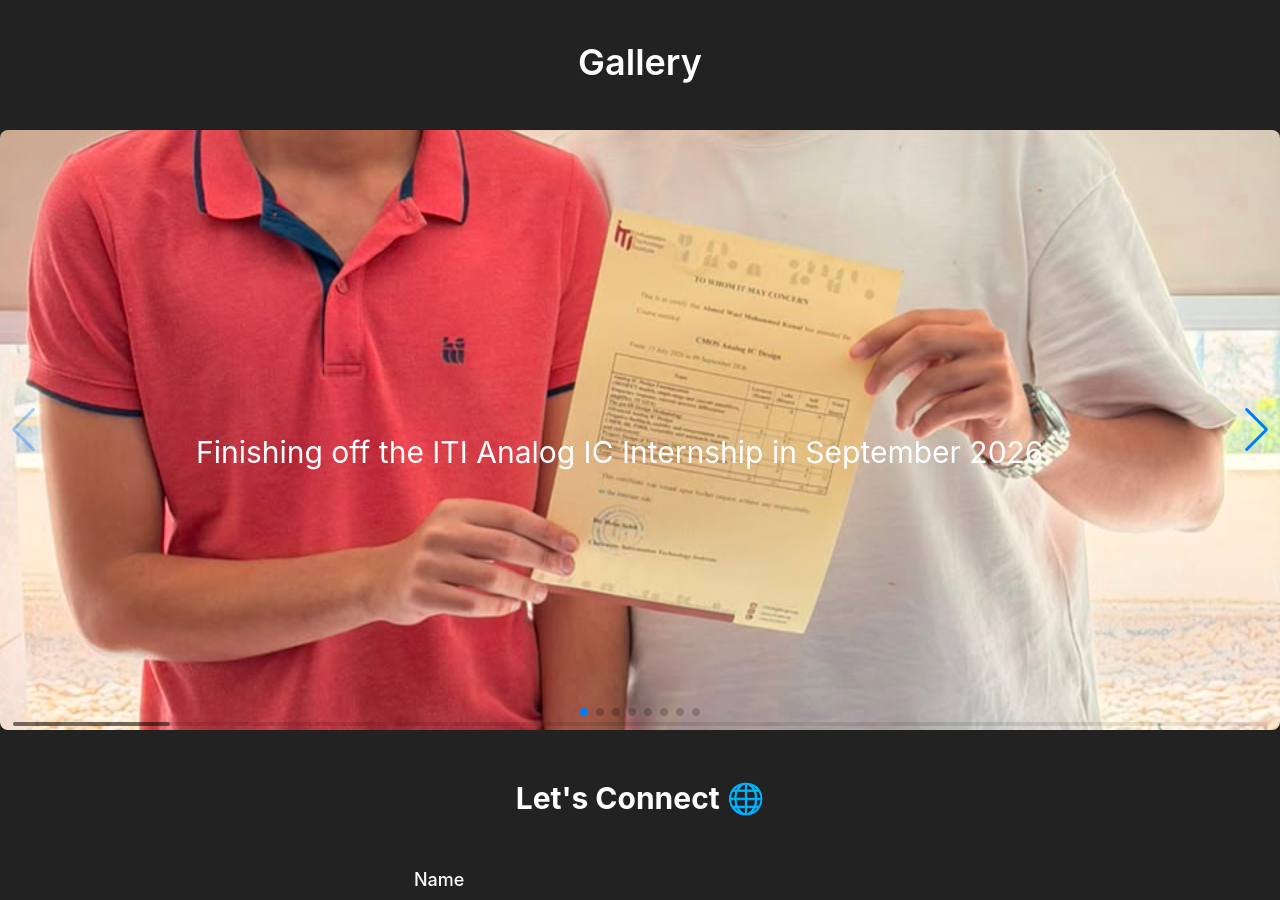
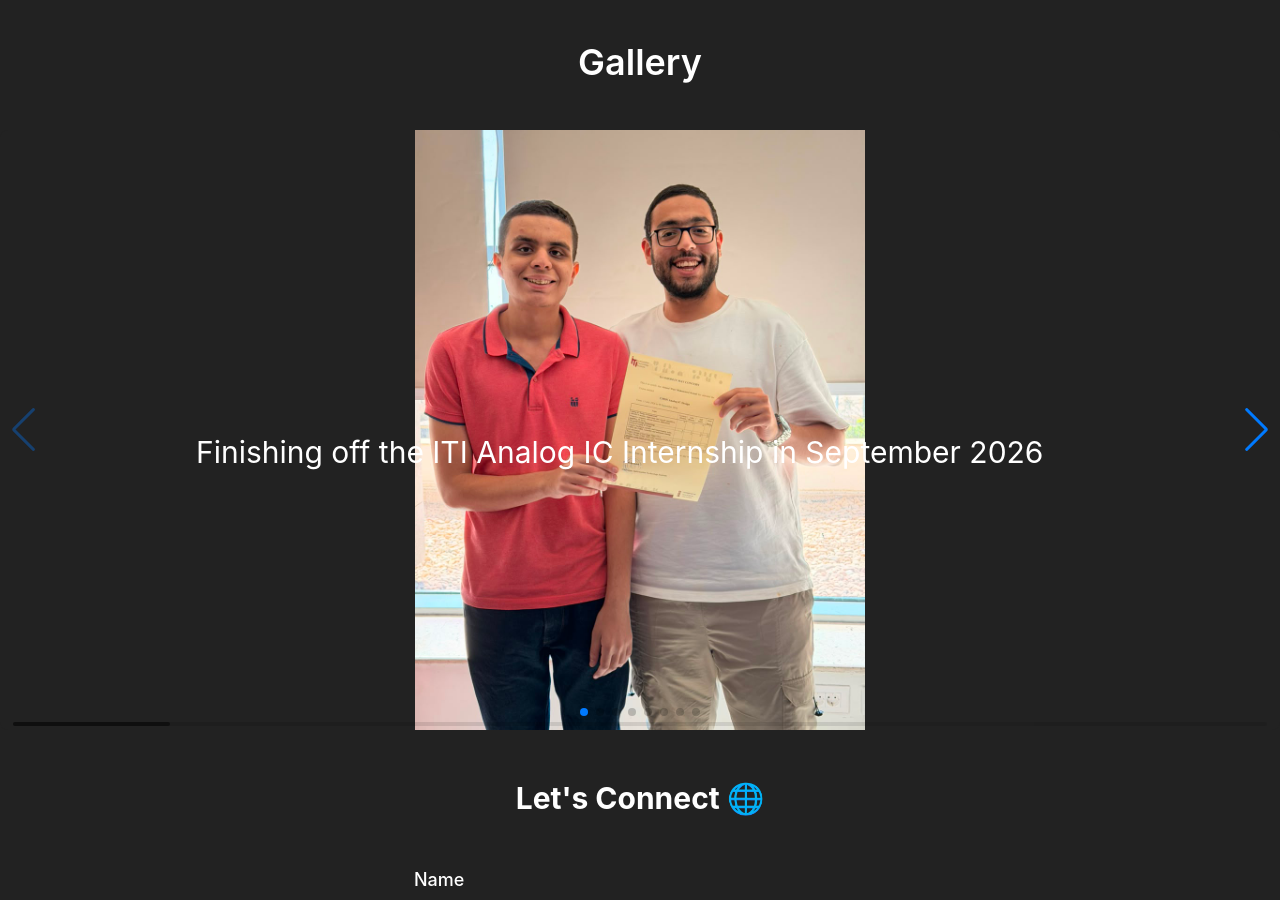
Before and after one commit to Euro-max/PortfolioV3, a React (Create React App) app: page / in a window 1280 px wide. Shown: the part 4520-5420 px from the top of the page. Built offline with nearby package versions, Linux system fonts and the light colour scheme; no server answers.

Commit message:
Update Gallery.js

```diff
--- a/src/components/Gallery.js
+++ b/src/components/Gallery.js
@@ -26,10 +26,16 @@ const Gallery = () => {
        onSwiper={(swiper) => console.log(swiper)}
        onSlideChange={() => console.log('slide change')}
        scrollbar={{ draggable: true }}>
-         <SwiperSlide><div className='relative'>
-                <img src={cmos} className='w-full h-[600px] object-cover rounded-lg'/>
-                <div className='absolute top-1/2 left-[15%]  '><p className='p-1 bg-transparent text-white text-3xl whitespace-pre-line'>Finishing off the ITI Analog IC Internship in September 2026</p></div>
-                </div></SwiperSlide>
+         <SwiperSlide>
+  <div className='relative w-full h-[600px] bg-[#222222] rounded-lg'>
+    <img src={cmos} className='w-full h-full object-contain' alt="ITI Internship"/>
+    <div className='absolute top-1/2 left-[15%]'>
+      <p className='p-1 bg-transparent text-white text-3xl whitespace-pre-line'>
+        Finishing off the ITI Analog IC Internship in September 2026
+      </p>
+    </div>
+  </div>
+</SwiperSlide>
            <SwiperSlide><div className='relative'>
                 <img src={TCCD} className='w-full h-[600px] object-cover rounded-lg'/>
                 <div className='absolute top-1/2 left-[15%]  '><p className='p-1 bg-transparent text-white text-3xl whitespace-pre-line'>My Second Math project at EECE in May 2025</p></div>
```
